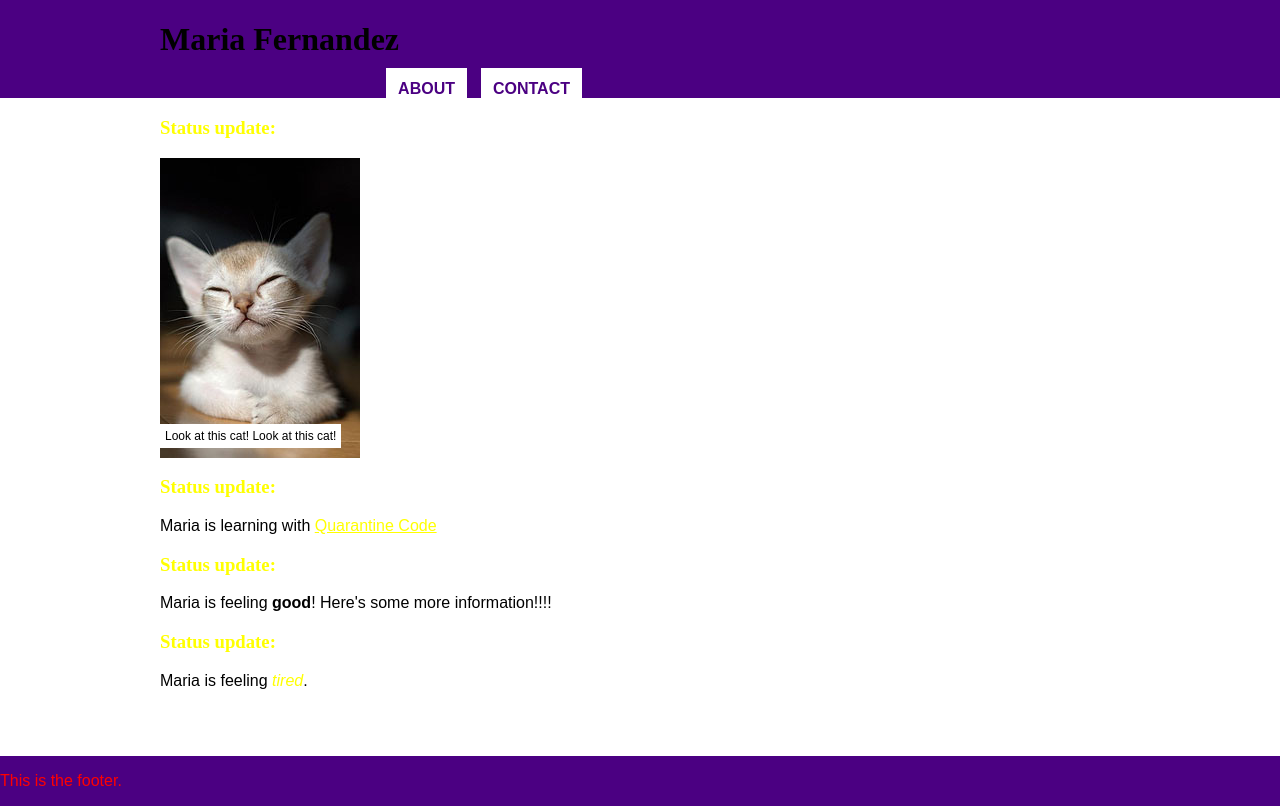
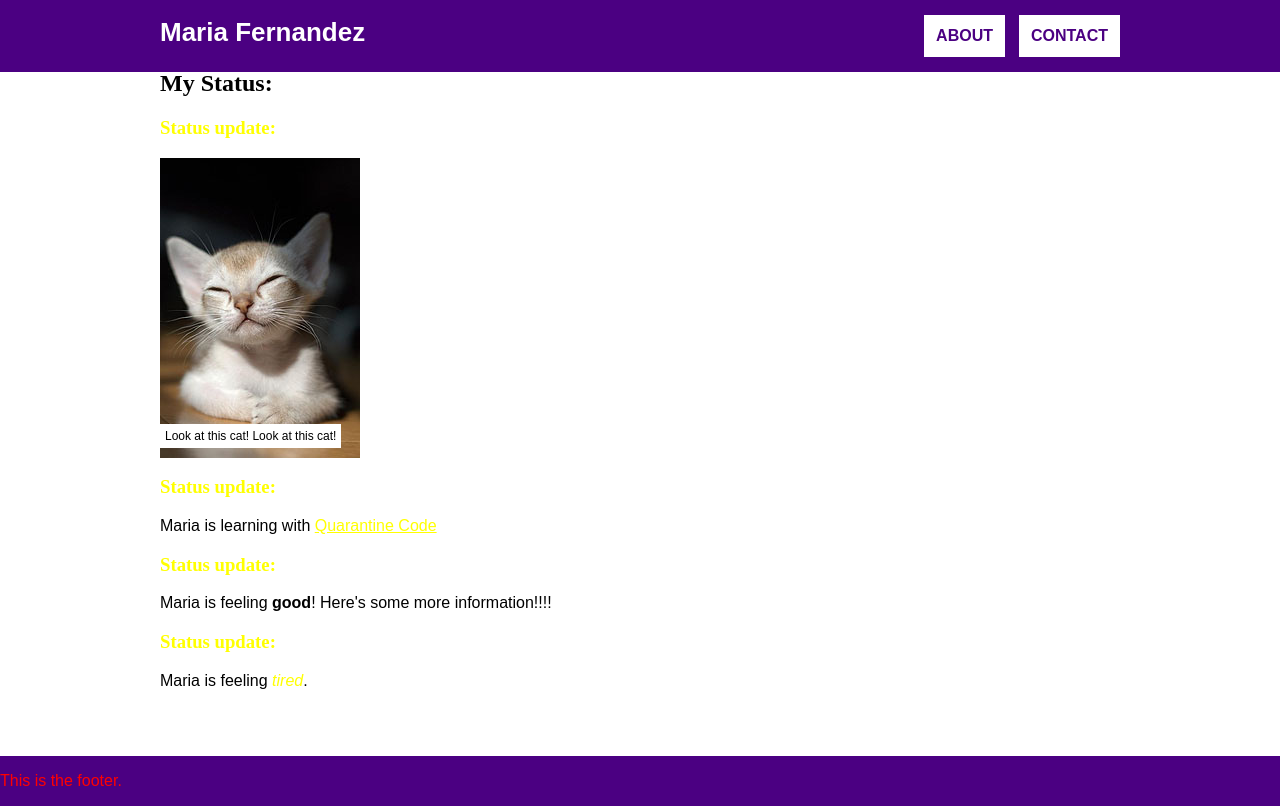
Before and after one commit to mariahfernnn/quarantine-code4, a plain HTML site: page index.html in a window 1280 px wide. Drawn offline with Linux system fonts and the light colour scheme.

Commit message:
Positioning the nav and its contents properly within the header

```diff
--- a/index.html
+++ b/index.html
@@ -9,7 +9,7 @@
   <body>
     <header>
       <div class="wrapper">
-        <h1>Maria Fernandez</h1>
+        <h1 class="name">Maria Fernandez</h1>
 
         <nav>
           <a href="">About</a>
--- a/styles.css
+++ b/styles.css
@@ -9,6 +9,7 @@ body {
   font-size: 26px;
   font-family: Arial, Arial, Helvetica, sans-serif;
   width: 45%;
+  float: left;
 }
 
 p {
@@ -61,6 +62,7 @@ a:hover {
 nav {
   width: 45%;
   text-align: right;
+  float: right;
 }
 
 nav a {
@@ -71,15 +73,14 @@ nav a {
   text-transform: uppercase;
   font-family: Arial;
   padding: 10px;
+  margin: 15px 0 15px 10px;
   border: 2px solid white;
-  margin-right: 10px;
+  display: inline-block;
 }
 
 nav a:hover {
   background-color: transparent;
   color: white;
-  position: relative;
-  bottom: 10px;
 }
 
 .kitten-img {
```
